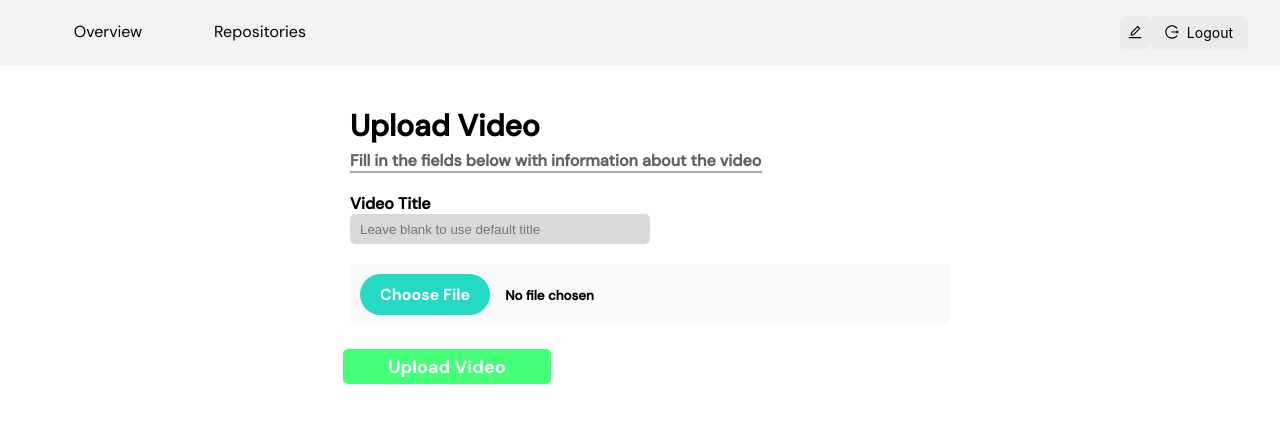
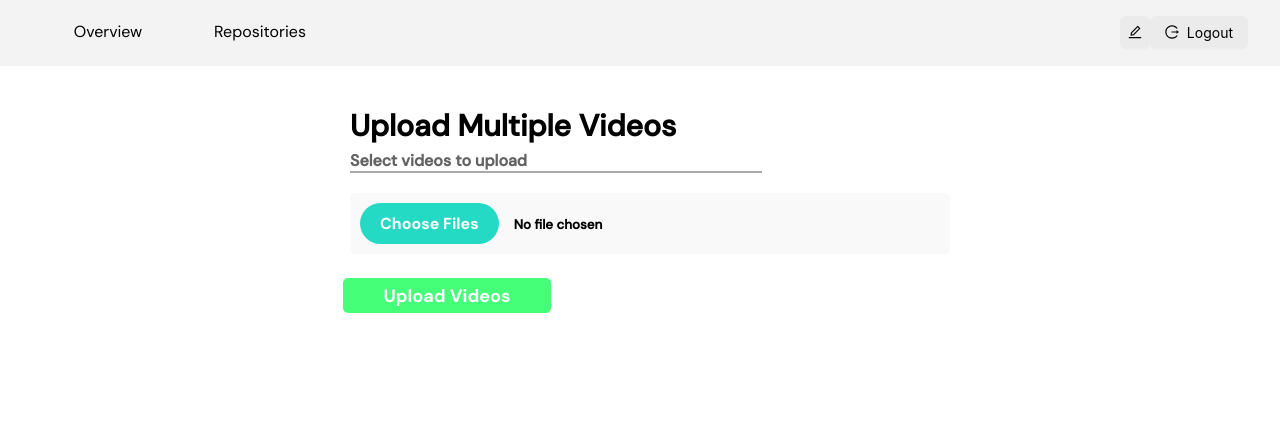
Before and after one commit to CauBitten/SaraVideo, a React (Vite) app in the folder frontend/: page /repositorios/1/upload in a window 1280 px wide. Shown: the top 422 px of the page. Built offline with nearby package versions, Linux system fonts and the light colour scheme.

Commit message:
Logica de adicionar varios video de uma vez

```diff
--- a/frontend/src/components/upload/VideoUploadForm.jsx
+++ b/frontend/src/components/upload/VideoUploadForm.jsx
@@ -5,34 +5,37 @@ import "../../styles/Form.css";
 
 function VideoUploadForm({ route, onUploadSuccess }) {
   const { id: repositoryId } = useParams();
-  const [title, setTitle] = useState(""); // Estado inicial do título
-  const [videoFile, setVideoFile] = useState(null);
+  const [videoFiles, setVideoFiles] = useState([]); // Para armazenar múltiplos arquivos
   const [loading, setLoading] = useState(false);
+  const [currentUploadIndex, setCurrentUploadIndex] = useState(0);
   const navigate = useNavigate();
 
   // Função para gerar o título baseado na data e hora atuais
-  const generateTitle = () => {
+  const generateTitle = (index) => {
     const now = new Date();
-    const formattedDate = now.toISOString().slice(0, 19).replace('T', ' '); // Formata como "YYYY-MM-DD HH:MM:SS"
-    return `Video ${formattedDate}`;
+    const formattedDate = now.toISOString().slice(0, 19).replace('T', ' ');
+    return `Video - ${formattedDate}`;
   };
 
   const handleFileChange = (e) => {
-    setVideoFile(e.target.files[0]);
+    setVideoFiles(e.target.files); // Armazena múltiplos arquivos
   };
 
   const handleSubmit = async (e) => {
     e.preventDefault();
     setLoading(true);
 
-    if (!videoFile) {
-      alert("Please select a video file");
+    if (videoFiles.length === 0) {
+      alert("Please select at least one video file");
       setLoading(false);
       return;
     }
 
+    for (let i = 0; i < videoFiles.length; i++) {
+      const videoFile = videoFiles[i];
+
       const formData = new FormData();
-    formData.append("titulo", title || generateTitle()); // Usa o título gerado se o estado estiver vazio
+      formData.append("titulo", generateTitle(i)); // Usa um título gerado para cada arquivo
       formData.append("arquivo", videoFile);
 
       try {
@@ -41,42 +44,38 @@ function VideoUploadForm({ route, onUploadSuccess }) {
             "Content-Type": "multipart/form-data",
           },
         });
-      alert("Video uploaded successfully!");
+        alert(`Video ${i + 1} uploaded successfully!`);
+      } catch (error) {
+        alert(`Failed to upload video ${i + 1}.`);
+        console.error("Error uploading the video:", error);
+      }
+    }
+
+    // Callback de sucesso e navegação
     if (onUploadSuccess) onUploadSuccess();
-      navigate(`/repositorios/${repositoryId}/`); // Navega de volta à página principal do repositório
-    } catch (error) {
-      alert("Failed to upload video.");
-      console.error("There was an error uploading the video:", error);
-    } finally {
+    navigate(`/repositorios/${repositoryId}/`);
+
     setLoading(false);
-    }
   };
 
   return (
     <div id="form-page">
       <form onSubmit={handleSubmit} className="form-container-u">
-        <h1>Upload Video</h1>
-        <h4>Fill in the fields below with information about the video</h4>
-        <label>Video Title</label>
-        <input
-          className="form-input-u"
-          type="text"
-          value={title}
-          onChange={(e) => setTitle(e.target.value)}
-          placeholder="Leave blank to use default title"
-        />
+        <h1>Upload Multiple Videos</h1>
+        <h4>Select videos to upload</h4>
         <input
           className="form-input-u-video"
           type="file"
           accept="video/*"
           onChange={handleFileChange}
+          multiple // Permite a seleção de múltiplos arquivos
         />
         <button
           className="form-button-u especial"
           type="submit"
           disabled={loading}
         >
-          {loading ? "Uploading..." : "Upload Video"}
+          {loading ? "Uploading..." : "Upload Videos"}
         </button>
       </form>
     </div>
```
Lines whose indentation alone changed are shown as unchanged.
